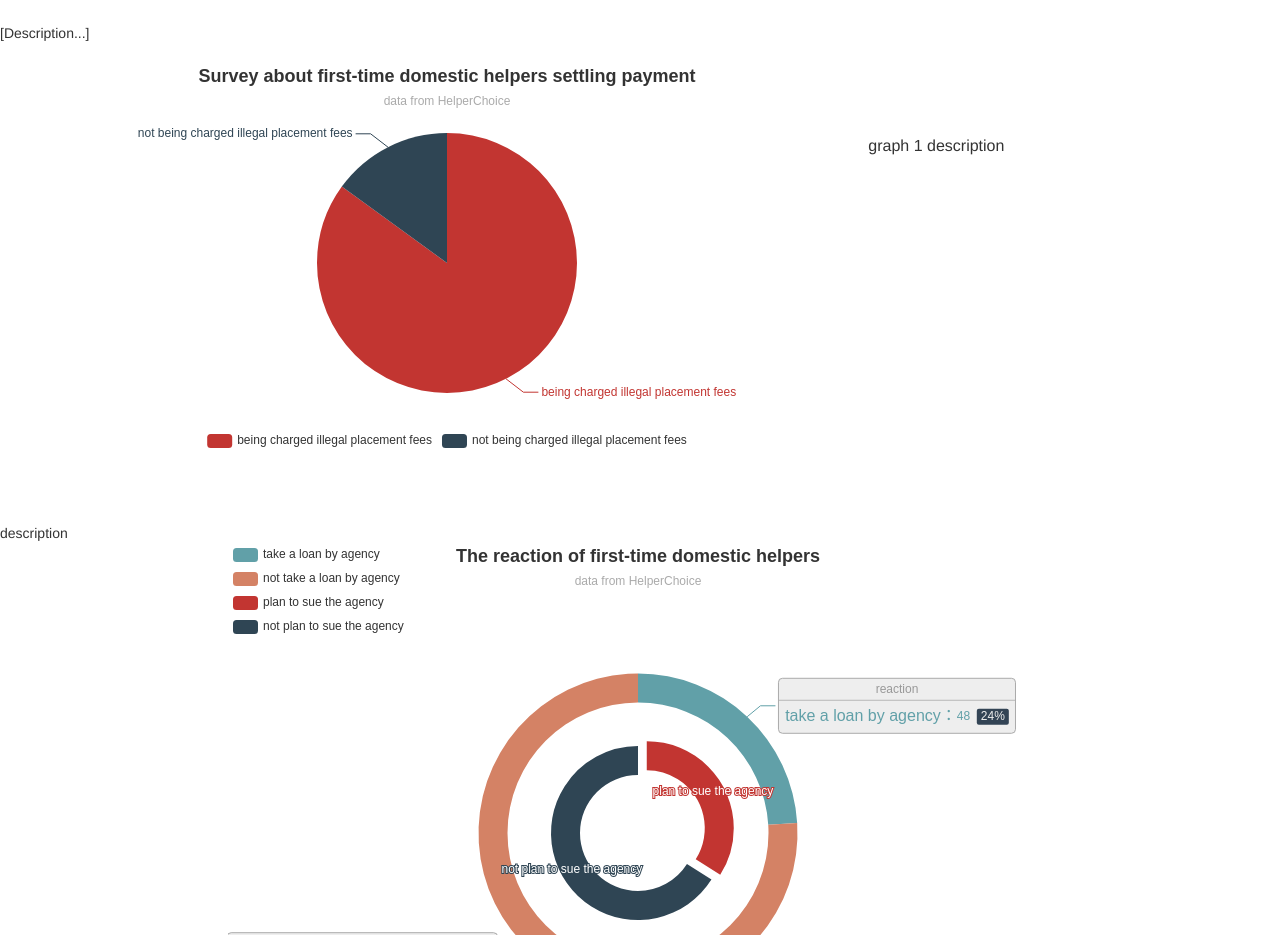
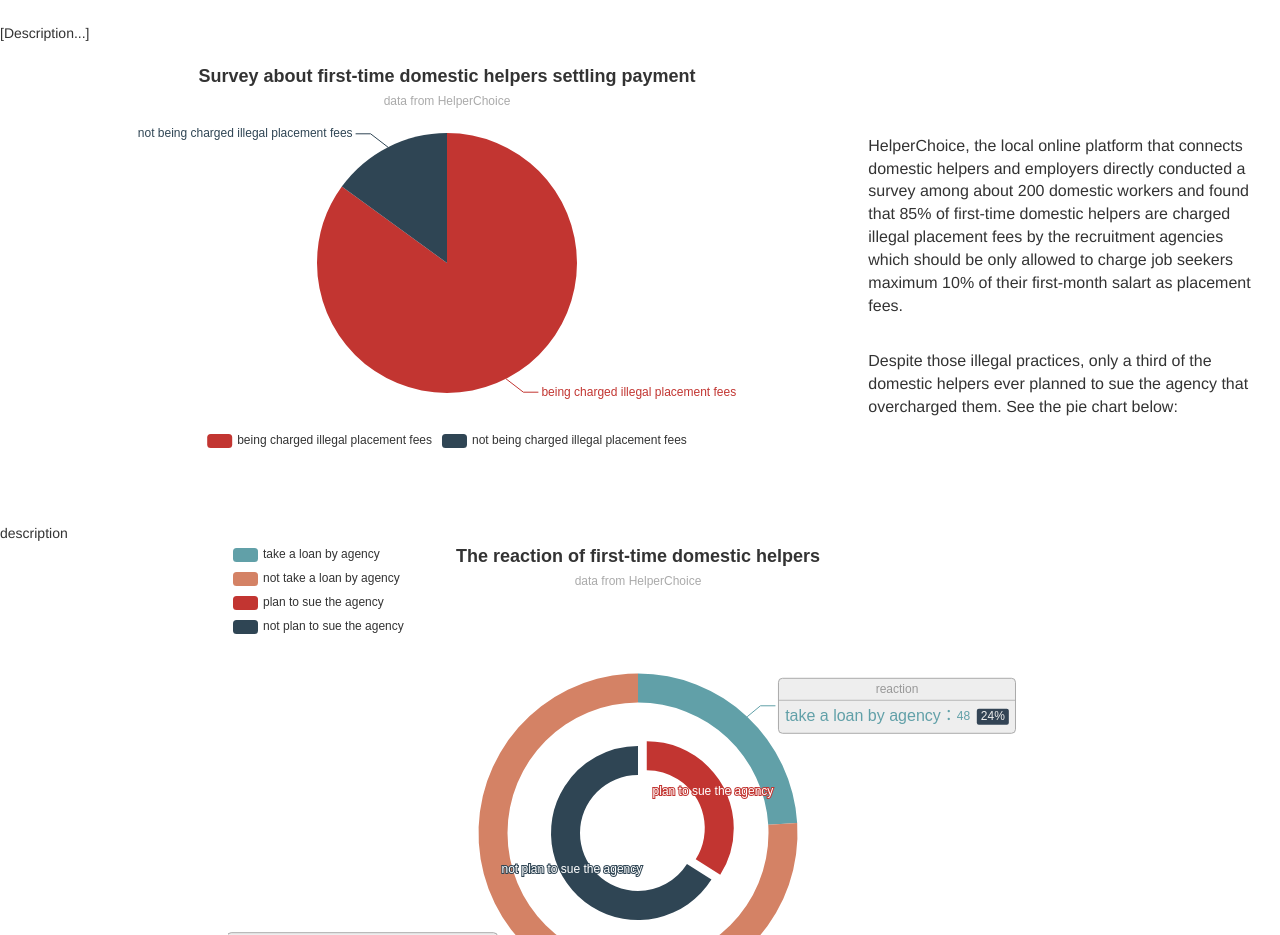
Before and after one commit to melissa0816k/humanright, a plain HTML site: page index.html in a window 1280 px wide. Shown: the part 820-1755 px from the top of the page. Drawn offline with nearby package versions, Linux system fonts and the light colour scheme.

Commit message:
Update index.html

```diff
--- a/index.html
+++ b/index.html
@@ -92,7 +92,13 @@ option = {
         <br>
         <br>
         <br>
-        <p>graph 1 description</p>
+        <p> HelperChoice, the local online platform that connects domestic helpers and employers directly
+        conducted a survey among about 200 domestic workers and found that 85% of first-time
+        domestic helpers are charged illegal placement fees by the recruitment agencies which should be only
+        allowed to charge job seekers maximum 10% of their first-month salart as placement fees.</p>
+        <br>
+        <p>Despite those illegal practices, only a third of the domestic helpers ever
+            planned to sue the agency that overcharged them. See the pie chart below: </p>
     </div>
 </div>
 </div>
```
